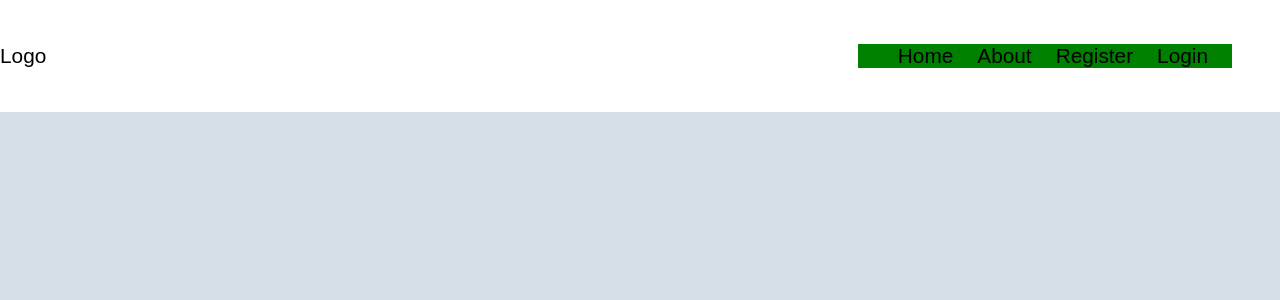
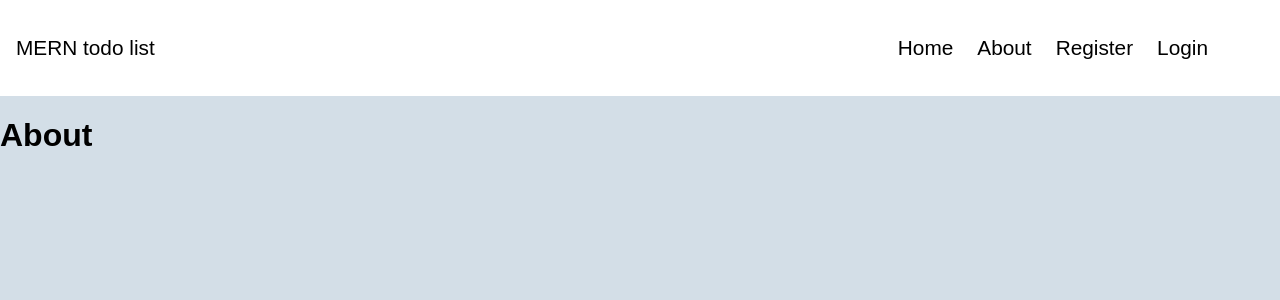
Before and after one commit to ypcethan/MERN_todo_list_frontend, a React (Create React App) app: page /about in a window 1280 px wide. Shown: the top 300 px of the page. Built offline with nearby package versions, Linux system fonts and the light colour scheme; a web font is replaced by a local one.

Commit message:
adding react-route

```diff
--- a/package.json
+++ b/package.json
@@ -10,6 +10,7 @@
     "normalize.css": "^8.0.1",
     "react": "^16.13.1",
     "react-dom": "^16.13.1",
+    "react-router-dom": "^5.2.0",
     "react-scripts": "3.4.1"
   },
   "scripts": {
--- a/src/App.js
+++ b/src/App.js
@@ -1,11 +1,20 @@
 import React from 'react';
+import { BrowserRouter as Router, Switch, Route } from 'react-router-dom'
 import Navbar from './components/layout/Navbar/Navbar'
+import Home from './components/pages/Home/Home'
+import About from './components/pages/About/About'
 import './App.scss';
 
 function App() {
   return (
     <div className="App">
-      <Navbar />
+      <Router>
+        <Navbar />
+        <Switch>
+          <Route path='/' exact component={Home} />
+          <Route path='/about' component={About} />
+        </Switch>
+      </Router>
     </div>
   );
 }
--- a/src/components/layout/Navbar/Navbar.js
+++ b/src/components/layout/Navbar/Navbar.js
@@ -1,15 +1,16 @@
 import React from 'react'
+import { Link } from 'react-router-dom'
 import "./Navbar.scss"
 const Navbar = () => {
     return (
         <div className='nav'>
             <div className="nav__logo">
-                Logo
+                MERN todo list
             </div>
             <div className="nav__links__container">
                 <ul className='nav__links'>
-                    <li className='nav__item'>Home</li>
-                    <li className='nav__item'>About</li>
+                    <Link to='/' className='nav__item'>Home</Link>
+                    <Link to='/about' className='nav__item'>About</Link>
                     <li className='nav__item'>Register</li>
                     <li className='nav__item'>Login</li>
                 </ul>
--- a/src/components/layout/Navbar/Navbar.scss
+++ b/src/components/layout/Navbar/Navbar.scss
@@ -1,28 +1,37 @@
 @import "../../../styles/base";
 .nav{
-    height: 14vh;
+    height: 12vh;
     background-color: #fff;
     display: flex;
     justify-content: space-between;
     align-items: center;
     font-size: 1.3rem;
 
+    &__logo{
+        margin-left: 1rem;
+    }
     &__links{
         margin-right: 3rem;
         display: flex;
-        background-color: green;
     }
 
     &__item{
         margin-right: 1.5rem;
         list-style: none;
+        text-decoration: none;
+        color: black;
+        &:hover{
+            color:grey
+        }
+        transition: color 0.5s;
     }
+
 }
 
 
 @media screen and (max-width: $desktop-breakpoint){
 
-    .nav {
-      background-color: lightblue;
-    }
+    // .nav {
+    //   background-color: lightblue;
+    // }
 }
--- /dev/null
+++ b/src/components/pages/About/About.js
@@ -0,0 +1,12 @@
+
+import React from 'react'
+
+const About = () => {
+    return (
+        <div>
+            <h1>About</h1>
+        </div>
+    )
+}
+
+export default About
--- /dev/null
+++ b/src/components/pages/Home/Home.js
@@ -0,0 +1,11 @@
+import React from 'react'
+
+const Home = () => {
+    return (
+        <div>
+            <h1>Home</h1>
+        </div>
+    )
+}
+
+export default Home
```
Also changed, not shown: 1 other file (tests, documents, lock files or other folders).
